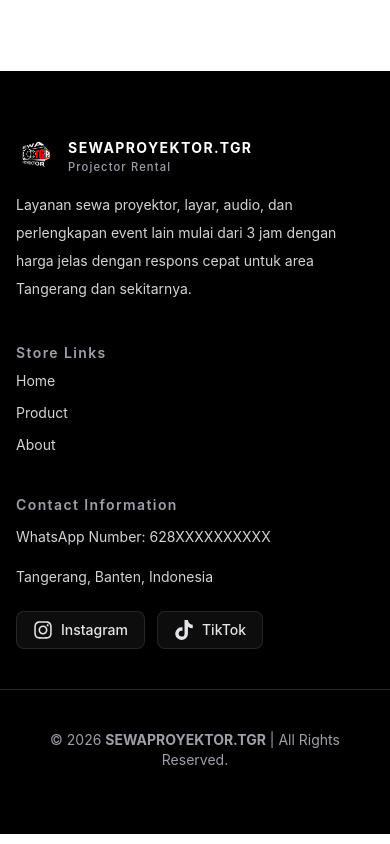
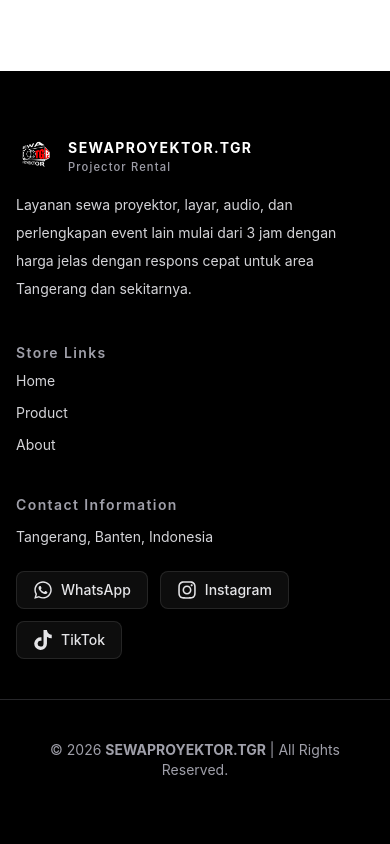
Before and after one commit to rahfi-consulting/client-sewaproyektortgr-nando, a Next.js app: page / in a window 390 px wide. Shown: the part 2528-3372 px from the top of the page. Built offline with nearby package versions, Linux system fonts and the light colour scheme; no server answers; the database is empty.

Commit message:
feat: add WhatsApp contact link to SiteFooter and update layout for better responsiveness

```diff
--- a/components/site-footer.tsx
+++ b/components/site-footer.tsx
@@ -1,14 +1,14 @@
 import Image from "next/image";
 import Link from "next/link";
-import { FaInstagram, FaTiktok } from "react-icons/fa";
+import { FaInstagram, FaTiktok, FaWhatsapp } from "react-icons/fa";
 import {
   CONTACT_ADDRESS,
-  PHONE_NUMBER,
   NAV_LINKS,
   SITE_DESCRIPTION,
   SITE_NAME,
   CONTACT_SOCIAL,
 } from "@/lib/site-config";
+import { buildWhatsAppLink } from "@/lib/whatsapp";
 
 export function SiteFooter() {
   return (
@@ -54,9 +54,17 @@
             Contact Information
           </p>
           <div className="space-y-3 text-sm leading-7 text-zinc-300">
-            <p>WhatsApp Number: {PHONE_NUMBER}</p>
             <p>{CONTACT_ADDRESS}, Indonesia</p>
-            <div className="flex gap-3 pt-2">
+            <div className="flex gap-3 pt-2 flex-wrap">
+              <a
+                href={buildWhatsAppLink()}
+                target="_blank"
+                rel="noopener noreferrer"
+                className="inline-flex items-center gap-2 rounded-lg border border-white/10 bg-white/5 px-4 py-2 text-zinc-200 hover:border-white/25 hover:bg-white/10 hover:text-white"
+              >
+                <FaWhatsapp className="h-5 w-5" />
+                <span className="text-sm font-medium">WhatsApp</span>
+              </a>
               <a
                 href={`https://instagram.com/${CONTACT_SOCIAL}`}
                 target="_blank"
```
